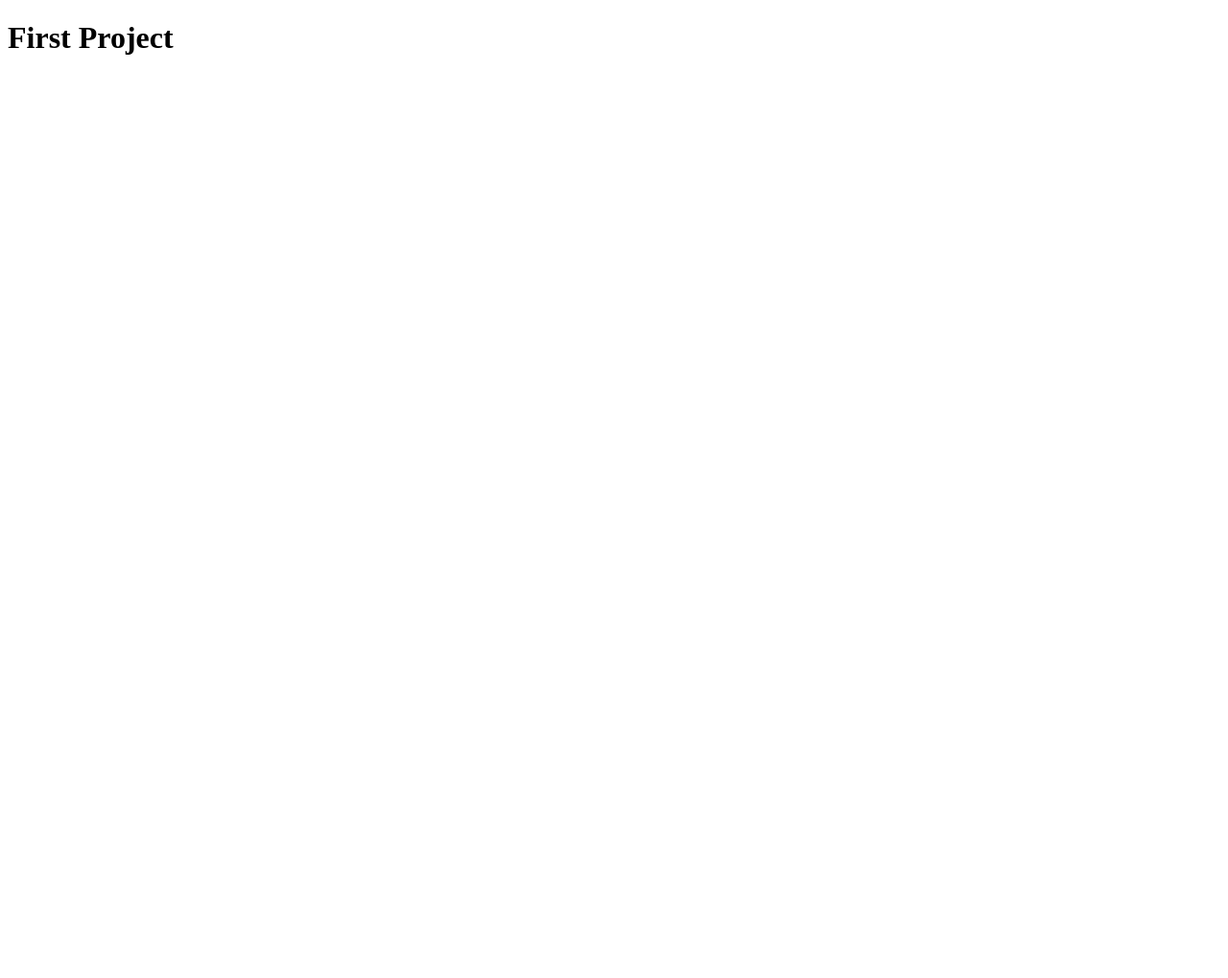
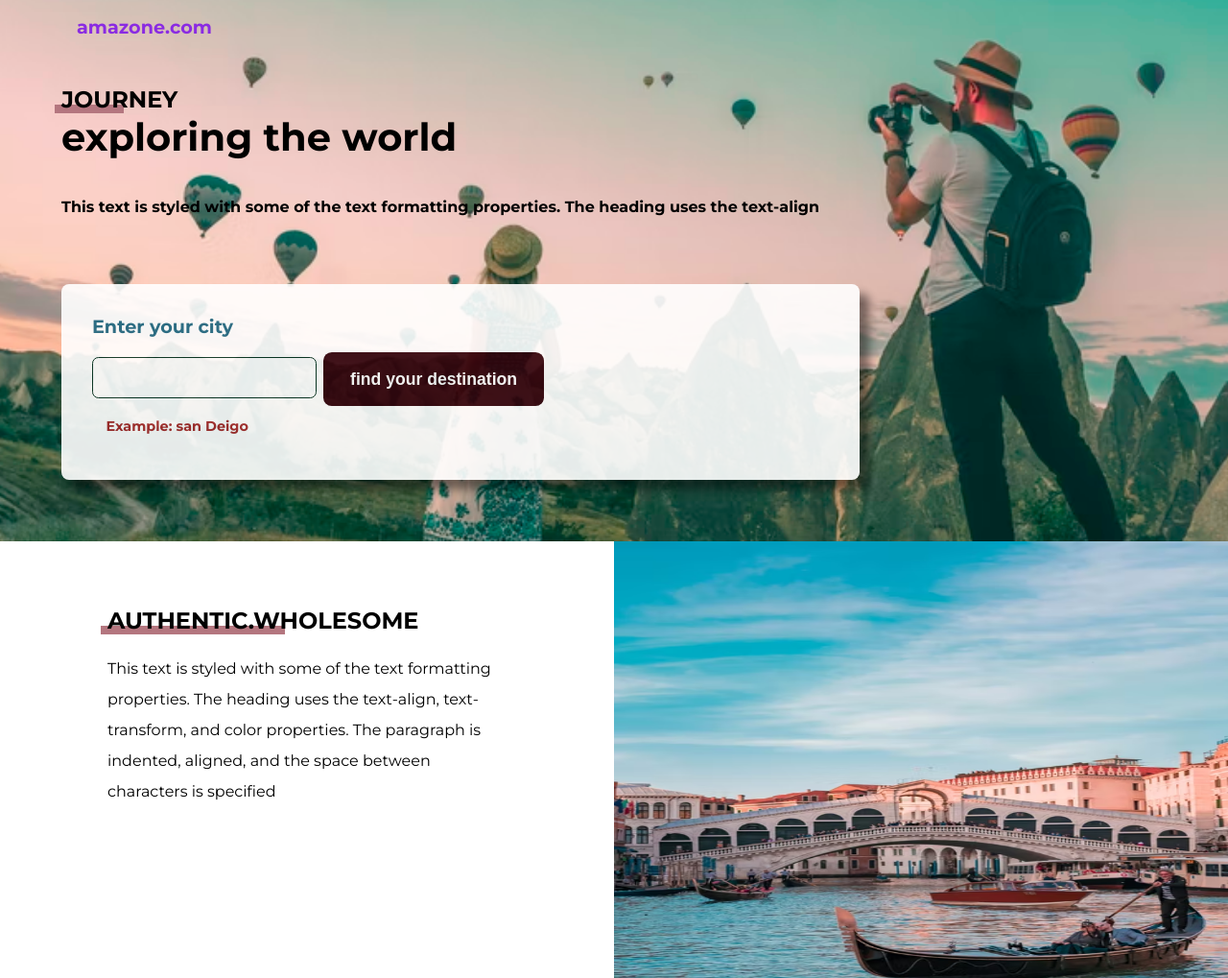
Before and after one commit to Syamasp/Front-end-projects, a plain HTML site: page Project1/index.html in a window 1280 px wide. Shown: the top 1019 px of the page at 96% size. Before the commit the page ends 800 px from the top, so only its background shows below. Drawn offline with Linux system fonts and the light colour scheme.

Commit message:
Add files via upload

```diff
--- a/Project1/index.html
+++ b/Project1/index.html
@@ -4,9 +4,37 @@
     <meta charset="UTF-8">
     <meta http-equiv="X-UA-Compatible" content="IE=edge">
     <meta name="viewport" content="width=device-width, initial-scale=1.0">
-    <title>Project 1</title>
+    <title>Responsive Webpage</title>
+    <link rel="stylesheet" href="style.css">
 </head>
 <body>
-    <h1>First Project</h1>
+   <div class="hero-bg">
+      <section class="top">
+          <header>
+              <a href="#">amazone.com</a>
+          </header>
+<h1><span>Journey</span> exploring the world</h1>
+<p>This text is styled with some of the text formatting properties. The heading uses the text-align</p>
+<div class="form-container">
+<form action="">
+<div class="left">
+    <label for="city">Enter your city</label>
+    <input type="text">
+    <p>Example: san Deigo</p>
+</div>
+    <input type="button" value="find your destination">
+
+</form>
+</div>
+      </section>
+
+   </div>
+   <section class="authentic">
+       <div class="left-col">
+           <h2>Authentic.wholesome</h2>
+           <p>This text is styled with some of the text formatting properties. The heading uses the text-align, text-transform, and color properties. The paragraph is indented, aligned, and the space between characters is specified</p>
+       </div>
+       <img src="photo.avif" alt="image">
+    </section>
 </body>
 </html>
--- /dev/null
+++ b/Project1/style.css
@@ -0,0 +1,206 @@
+@import url('https://fonts.googleapis.com/css2?family=Montserrat:ital,wght@0,400;0,500;0,700;1,300&display=swap');
+body{
+    font-family: 'Montserrat', sans-serif;
+    margin:0
+}
+.hero-bg{
+    background-image: url(photo4.avif);
+
+    background-size: 1500px 1000px;
+    background-position: 30% 70%;
+   padding-bottom:4em;
+   text-align: center;
+}
+.hero-bg a{
+    text-decoration: none;
+    font-weight: bold;
+    color:blueviolet;
+    font-size: 1.2em;
+
+
+}
+header{
+     padding: 1em 1em 1em;
+}
+section{
+    margin:0 1em;
+}
+h1{
+    font-size:2.5rem;
+
+}
+h1 span::before{
+    content:'';
+    position: absolute;
+    width:3em;
+    background: rgb(180,118,127);
+    height: .4em;
+    bottom: 0rem;
+    z-index:-1;
+    margin-left:-.3em;
+}
+h1 span{
+    text-transform: uppercase;
+    display: block;
+    font-size: 1.5rem;
+    position: relative;
+    z-index:1;
+}
+.hero-bg p{
+font-weight: bold;
+line-height: 2em;
+margin:0 1em 3em;
+padding-bottom: 2em;
+}
+.form-container{
+    background: white;
+    opacity: 0.9;
+    margin:-1em;
+    padding:2em;
+}
+label{
+    color:rgb(30,104,129);
+    font-weight: bold;
+    font-size: 1.2em;
+    display: block;
+    margin-bottom:1em;
+
+}
+input[type=text]{
+    border:1px solid #04301e;
+    width:100%;
+    padding:1em;
+    border-radius: .5em;
+}
+.form-container p{
+    color:brown;
+    padding:1em;
+    font-size: .9em;
+    margin-top:.3em;
+}
+input[type=button]{
+    background-color: rgb(49,2,10);
+    width:100%;
+    padding:1em 0;
+    border-radius: .5em;
+    color:white;
+    font-weight: bold;
+    font-size: 1.3em;
+cursor: pointer;
+border:none;
+}
+input[type=button]:hover{
+    background-color: rgb(197, 30, 57);
+    width:100%;
+    padding:1em 0;
+    border-radius: .5em;
+    color:white;
+    font-weight: bold;
+    font-size: 1.3em;
+cursor: pointer;
+border:none;
+}
+.authentic{
+    margin: 0;
+
+}
+img{
+    width:100%;
+    height:500px;
+}
+h2{
+    text-transform: uppercase;
+    position: relative;
+}
+h2::before{
+    content:'';
+    position: absolute;
+    width:8em;
+    background: rgb(180,118,127);
+    height: .4em;
+    bottom: 0rem;
+    z-index:-1;
+    margin-left:-.3em;
+}
+.left-col{
+    text-align: center;
+    margin:3em;
+
+}
+p{
+    line-height: 2em;
+}
+@media(min-width:730px){
+    section{
+        margin:0 4em;
+    }
+}
+@media(min-width:930px){
+    .hero-bg{
+        text-align: left;
+    }
+    .hero-bg p{
+        margin:0 0 3em;
+    }
+    .hero-bg section{
+        width:65%
+    }
+    .form-container{
+        margin:2em 0 0;
+        padding:2em;
+        border-radius:.5em;
+        box-shadow: 10px 10px 10px rgb(0,0,0,.5);
+    }
+    form{
+        display: flex;
+
+    }
+    .form-left
+    {
+        width:75%
+    }
+    input[type="button"]{
+        height:fit-content;
+        font-size:1.1em;
+        margin-left: 2em;
+        margin-top: 2.2em;
+        padding: .8em .5;
+        width:30%;
+    }
+    input[type="button"]:hover{
+        height:fit-content;
+        font-size:1.1em;
+        margin-left: 2em;
+        margin-top: 2.2em;
+        padding: .8em .5;
+        width:30%;
+    }
+    .hero-bg p{
+        margin-bottom:0;
+    }
+    .form-container p{
+        padding-bottom: .7em;
+    }
+    section.authentic{
+        display: grid;
+        grid-template-columns: repeat(2,50%);
+    }
+    .left-col{
+        text-align: left;
+        padding:0 10%;
+        /* align-self: center; */
+    }
+}
+.top{
+    animation: fadeIn 2s forwards;
+}
+@keyframes fadeIn{
+    from{
+        opacity: 0;
+        transform: translateY(-2em);
+    }
+    to{
+        opacity: 1;
+        transform: translateY(0);
+    }
+}
```
Also changed, not shown: Project1/photo.avif (added), Project1/photo4.avif (added).
